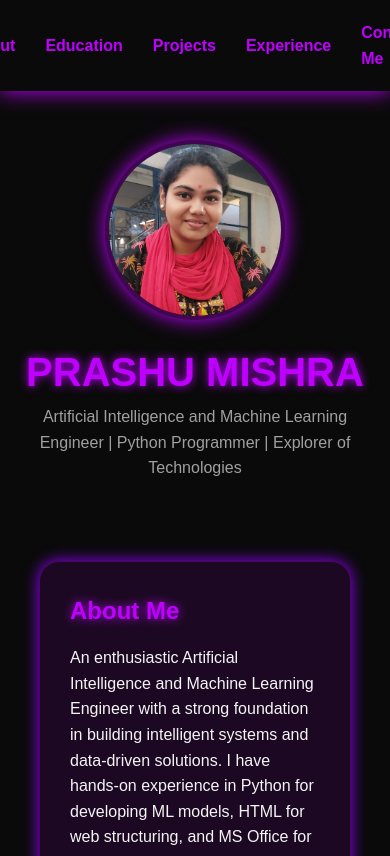
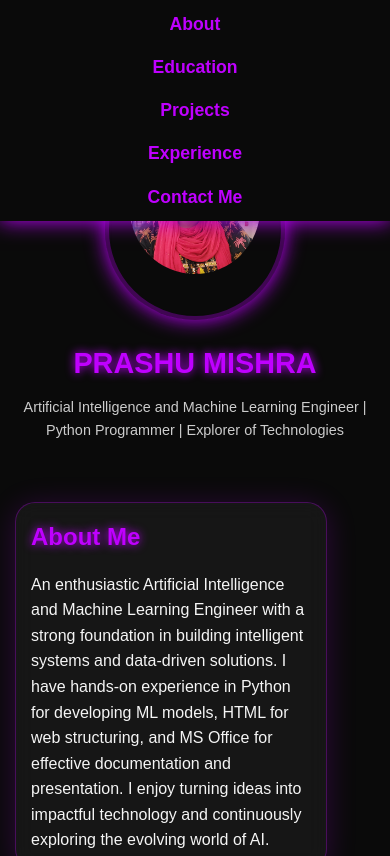
Before and after one commit to prashumishra1229/PORTFOLIO, a plain HTML site: page index.html in a window 390 px wide. Shown: the top 856 px of the page. Drawn offline with Linux system fonts and the light colour scheme; a web font is replaced by a local one.

Commit message:
Update script.css

```diff
--- a/script.css
+++ b/script.css
@@ -308,3 +308,115 @@ nav {
   color: #D100D1;
   text-shadow: 0 0 10px #BF00FF;
 }
+/* Ensure responsiveness starts clean */
+* {
+  box-sizing: border-box;
+  margin: 0;
+  padding: 0;
+}
+
+/* Make image responsive */
+.profile-pic {
+  width: 180px;
+  height: 180px;
+  border-radius: 50%;
+  object-fit: cover;
+}
+
+/* Responsive navigation menu */
+.menu {
+  display: flex;
+  justify-content: center;
+  gap: 30px;
+  flex-wrap: wrap;
+}
+
+.menu li a {
+  color: #BF00FF;
+  text-decoration: none;
+  font-size: 1.1rem;
+}
+
+/* Social icons */
+.social-icons {
+  display: flex;
+  justify-content: center;
+  gap: 20px;
+  flex-wrap: wrap;
+}
+
+/* Section spacing */
+section {
+  padding: 40px 20px;
+  margin: 20px auto;
+  max-width: 1000px;
+}
+
+/* Glass card style (if used) */
+.glass-card {
+  background: rgba(255, 255, 255, 0.05);
+  border-radius: 20px;
+  padding: 20px;
+  box-shadow: 0 4px 30px rgba(191, 0, 255, 0.2);
+  backdrop-filter: blur(10px);
+  -webkit-backdrop-filter: blur(10px);
+  margin: 20px;
+}
+
+/* Typography */
+h1 {
+  font-size: 2.5rem;
+  text-align: center;
+}
+
+.subtitle {
+  text-align: center;
+  font-size: 1rem;
+  margin-top: 10px;
+  color: #ccc;
+}
+
+/* Responsive layout for small devices */
+@media screen and (max-width: 768px) {
+  nav {
+    padding: 10px;
+  }
+
+  .menu {
+    flex-direction: column;
+    gap: 15px;
+    align-items: center;
+  }
+
+  .profile-pic {
+    width: 130px;
+    height: 130px;
+  }
+
+  h1 {
+    font-size: 1.8rem;
+  }
+
+  .subtitle {
+    font-size: 0.9rem;
+  }
+
+  section {
+    padding: 30px 15px;
+  }
+
+  .glass-card {
+    margin: 15px;
+    padding: 15px;
+  }
+
+  .contact-list li {
+    font-size: 0.95rem;
+    margin: 10px 0;
+    word-wrap: break-word;
+  }
+
+  .social-icons {
+    gap: 15px;
+  }
+}
```
